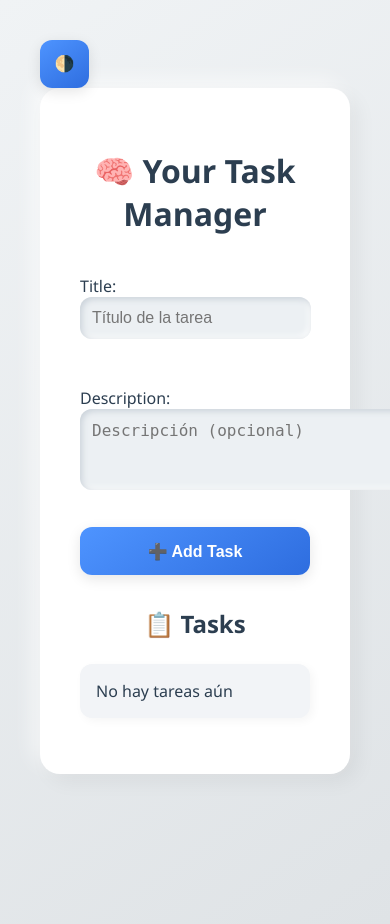
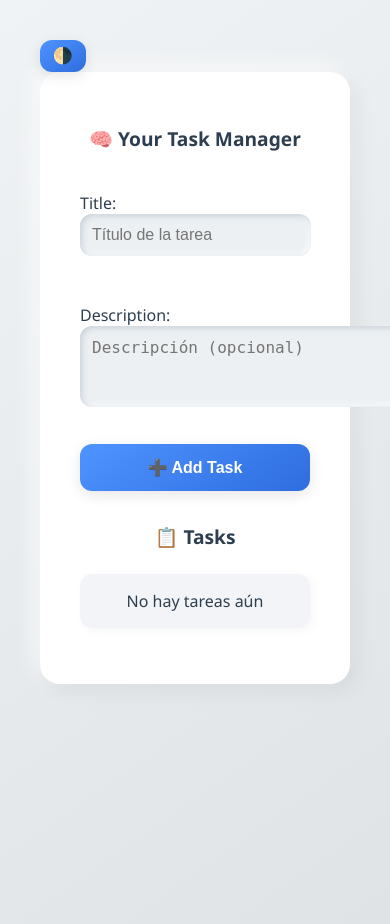
Before and after one commit to Jenser-Najar/Task_Manager, a Django app: page / in a window 390 px wide; the page is wider, and only the part inside the window is pictured. Run offline with Django 5.2, Linux system fonts and the light colour scheme; data that the repository does not hold is empty.

Commit message:
last Try today

```diff
--- a/tasks/static/tasks/style.css
+++ b/tasks/static/tasks/style.css
@@ -1,3 +1,75 @@
+/* ===================== RESPONSIVE DESIGN ===================== */
+@media (max-width: 600px) {
+    body {
+        padding: 0.5rem;
+    }
+
+    .container {
+        max-width: 98vw;
+        padding: 1rem;
+        border-radius: 10px;
+        box-shadow: none;
+    }
+
+    h1,
+    h2 {
+        font-size: 1.2rem;
+        margin-bottom: 1rem;
+    }
+
+    form {
+        gap: 0.5rem;
+        margin-bottom: 1rem;
+    }
+
+    input,
+    textarea,
+    select {
+        font-size: 0.95rem;
+        padding: 0.5rem;
+        border-radius: 8px;
+    }
+
+    button,
+    .action-btn,
+    .toggle-btn {
+        font-size: 0.95rem;
+        padding: 0.6rem 1rem;
+        border-radius: 8px;
+    }
+
+    ul {
+        margin-top: 1rem;
+    }
+
+    li {
+        flex-direction: column;
+        align-items: flex-start;
+        padding: 0.7rem;
+        margin-bottom: 0.7rem;
+    }
+
+    .action-btn {
+        margin-top: 6px;
+        margin-right: 6px;
+    }
+
+    #darkModeToggle,
+    .toggle-btn.top-left {
+        top: 10px;
+        left: 10px;
+        font-size: 1rem;
+        padding: 0.4rem 0.8rem;
+    }
+
+    #toast {
+        top: 10px;
+        right: 10px;
+        font-size: 1em;
+        padding: 8px 16px;
+    }
+}
+
 /* MODO CLARO ESTÉTICO */
 body {
     font-family: 'Segoe UI', sans-serif;
```
